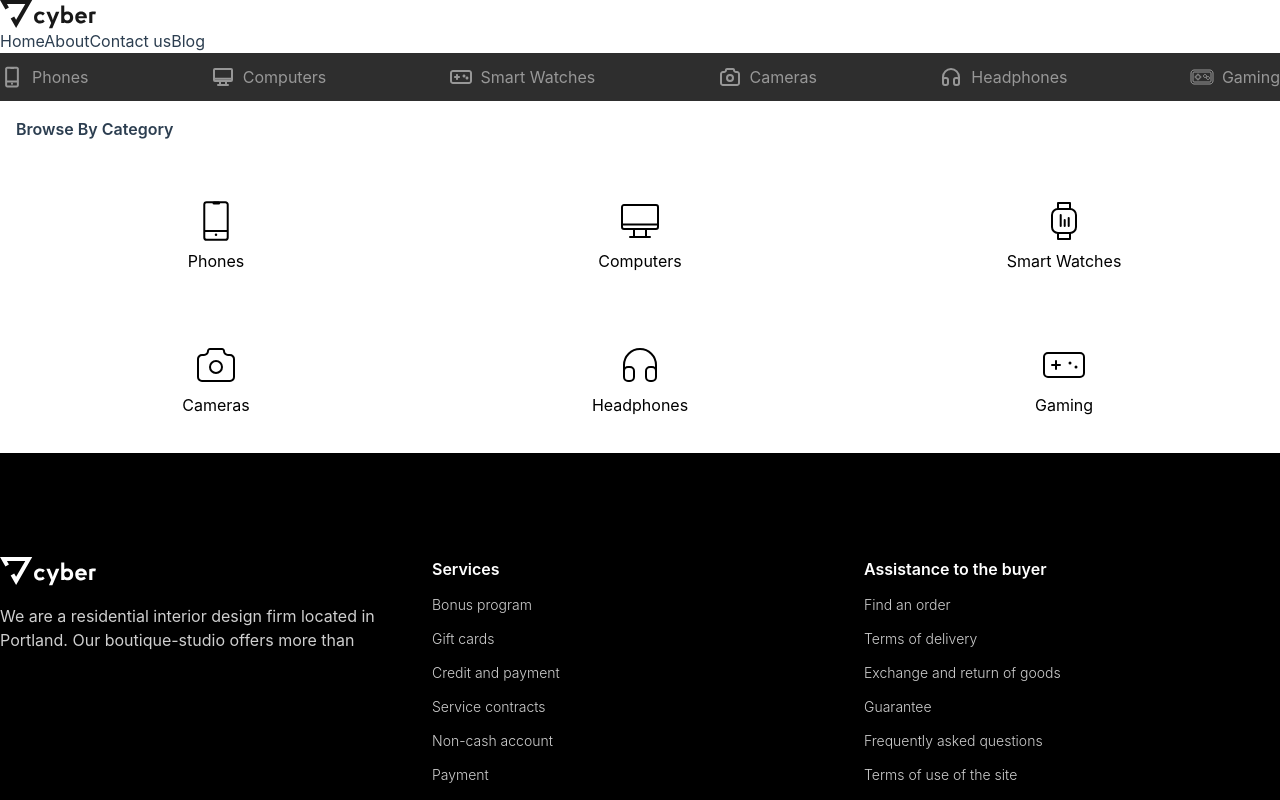
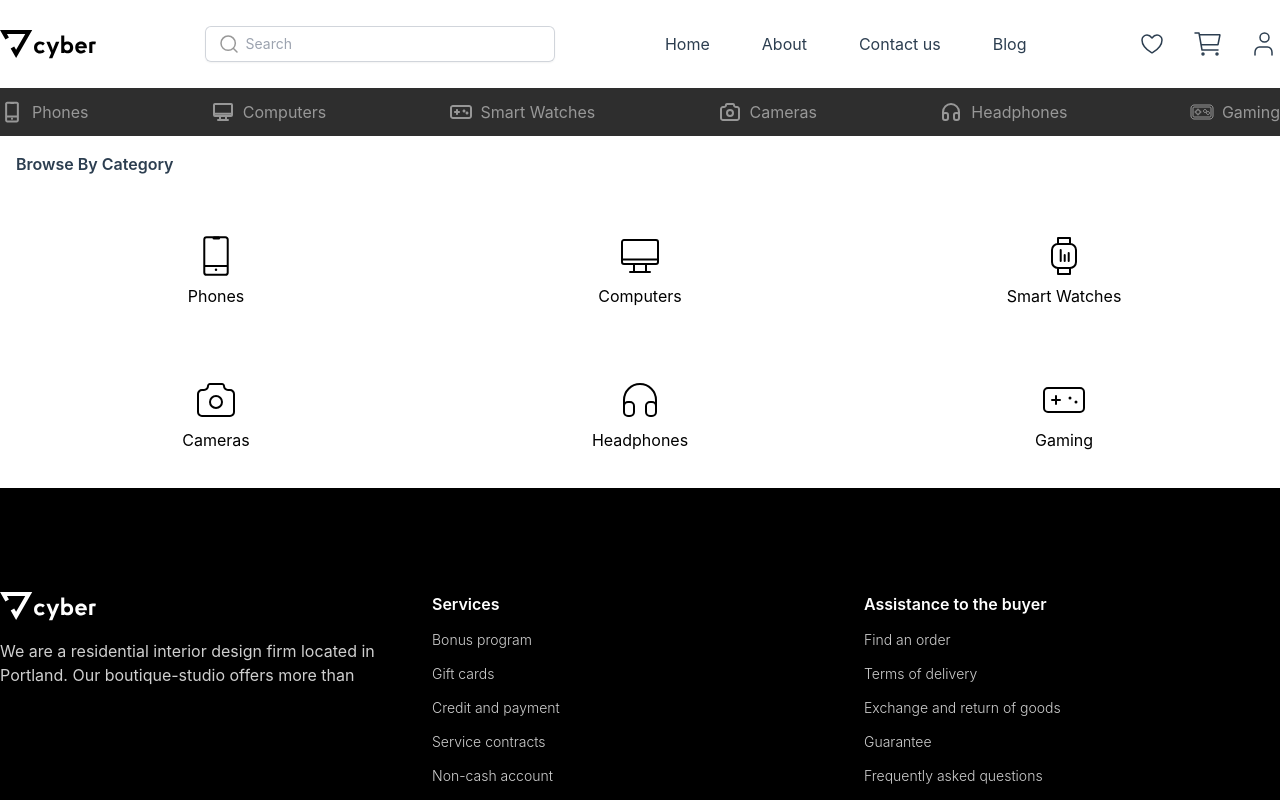
Before and after one commit to vorenus85/cyber-ecommerce, a Vue app: page / in a window 1280 px wide. Shown: the top 800 px of the page. Built offline with nearby package versions, Linux system fonts and the light colour scheme.

Commit message:
work on header

```diff
--- a/src/components/modules/HeaderLinks.vue
+++ b/src/components/modules/HeaderLinks.vue
@@ -2,10 +2,28 @@
 import { RouterLink } from 'vue-router'
 </script>
 <template>
-  <nav>
+  <nav class="header-links">
     <RouterLink to="/">Home</RouterLink>
     <RouterLink to="/about">About</RouterLink>
     <RouterLink to="/contact-us">Contact us</RouterLink>
     <RouterLink to="/blog">Blog</RouterLink>
   </nav>
 </template>
+<style scoped>
+.header-links {
+  display: flex;
+  gap: 20px;
+}
+
+@media (min-width: 992px) {
+  .header-links {
+    gap: 35px;
+  }
+}
+
+@media (min-width: 1200px) {
+  .header-links {
+    gap: 52px;
+  }
+}
+</style>
--- /dev/null
+++ b/src/components/modules/SearchInput.vue
@@ -0,0 +1,34 @@
+<template>
+  <div class="relative rounded-md shadow-sm search-input-module">
+    <div class="pointer-events-none absolute inset-y-0 left-0 flex items-center pl-3">
+      <iconSearch />
+    </div>
+    <input
+      type="text"
+      name="search"
+      id="search"
+      class="block w-full rounded-md border-0 py-1.5 pl-10 pr-20 ring-1 ring-inset ring-gray-300 focus:ring-inset focus:ring-indigo-600 sm:text-sm sm:leading-6"
+      placeholder="Search"
+    />
+  </div>
+</template>
+<script setup>
+import iconSearch from '@/components/icons/commons/iconSearch.vue'
+</script>
+<style scoped>
+.search-input-module {
+  width: 250px;
+}
+
+@media (min-width: 1200px) {
+  .search-input-module {
+    width: 350px;
+  }
+}
+
+@media (min-width: 1400px) {
+  .search-input-module {
+    width: 435px;
+  }
+}
+</style>
--- a/src/components/sections/Header.vue
+++ b/src/components/sections/Header.vue
@@ -1,14 +1,26 @@
 <script setup>
 import Logo from '@/components/modules/Logo.vue'
 import HeaderLinks from '@/components/modules/HeaderLinks.vue'
+import SearchInput from '@/components/modules/SearchInput.vue'
+import HeaderIcons from '@/components/modules/HeaderIcons.vue'
 </script>
 <template>
   <header class="container mx-auto header-module">
     <Logo />
+    <SearchInput />
     <HeaderLinks />
+    <HeaderIcons />
   </header>
 </template>
 <style>
+.header-module {
+  height: 88px;
+  gap: 2rem;
+  display: flex;
+  align-items: center;
+  justify-content: space-between;
+}
+
 .header-module .logo {
   color: #000;
 }
```
